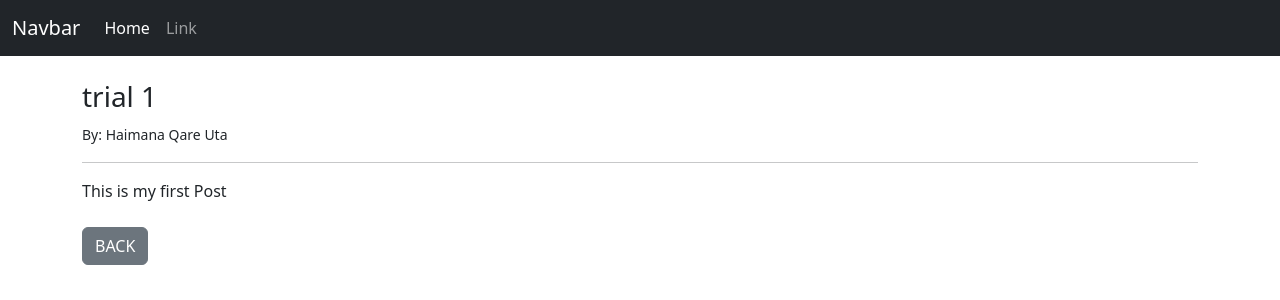
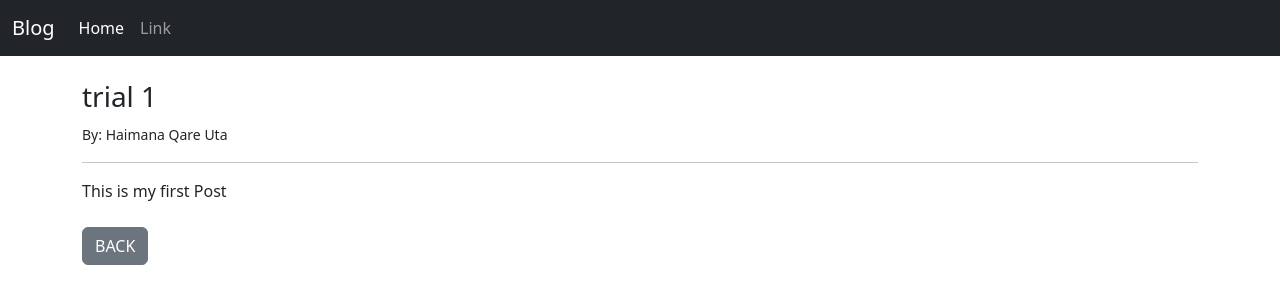
Before and after one commit to haimy254/ablog, a Django app: page /article/1 in a window 1280 px wide. Shown: the top 300 px of the page. Run offline with Django 4.2, Linux system fonts and the light colour scheme; data comes from the database, SQL or seed files in the repository; both versions use the stored data as it was after the commit.

Commit message:
minor changes

```diff
--- a/blog/models.py
+++ b/blog/models.py
@@ -4,6 +4,7 @@ from django.contrib.auth.models import User
 
 class Post(models.Model):
     title = models.CharField(max_length=255)
+    title_tag = models.CharField(max_length=255, default="Post")
     author = models.ForeignKey(User, on_delete=models.CASCADE)
     body = models.TextField()
 
--- a/blog/templates/articles_detail.html
+++ b/blog/templates/articles_detail.html
@@ -1,5 +1,7 @@
 {% extends 'base.html' %}
-{% block content %}
+{% block title %}{{post.title}} {%endblock%}
+
+{%block content%}
 
     <h3>{{post.title}}</h3>
     <small> By: {{post.author.first_name}} {{post.author.last_name}}</small><br/>
--- a/blog/templates/base.html
+++ b/blog/templates/base.html
@@ -3,13 +3,15 @@
   <head>
     <meta charset="utf-8">
     <meta name="viewport" content="width=device-width, initial-scale=1">
-    <title>Blog</title>
+    <title>
+        {% block title%}Blog{% endblock%}
+    </title>
     <link href="https://cdn.jsdelivr.net/npm/bootstrap@5.3.0/dist/css/bootstrap.min.css" rel="stylesheet" integrity="sha384-9ndCyUaIbzAi2FUVXJi0CjmCapSmO7SnpJef0486qhLnuZ2cdeRhO02iuK6FUUVM" crossorigin="anonymous">
   </head>
 <body>
     <nav class="navbar navbar-expand-lg navbar-dark bg-dark">
         <div class="container-fluid">
-          <a class="navbar-brand" href="#">Navbar</a>
+          <a class="navbar-brand" href="{% url 'home'%}">Blog</a>
           <button class="navbar-toggler" type="button" data-bs-toggle="collapse" data-bs-target="#navbarSupportedContent" aria-controls="navbarSupportedContent" aria-expanded="false" aria-label="Toggle navigation">
             <span class="navbar-toggler-icon"></span>
           </button>
```
Also changed, not shown: blog/migrations/0002_post_title_tag.py (added), blog/migrations/0003_alter_post_title_tag.py (added), db.sqlite3.
